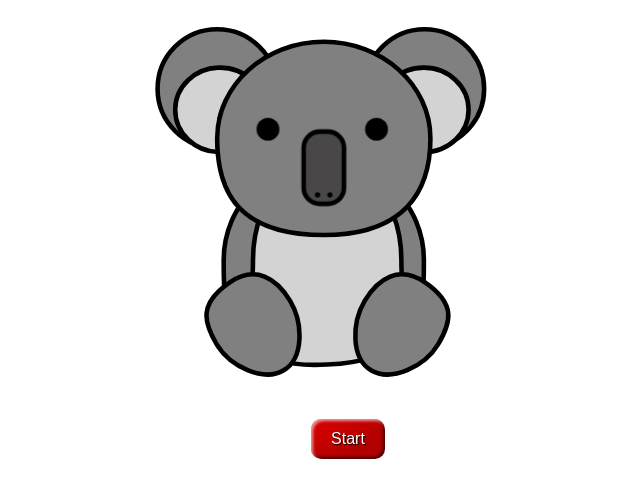
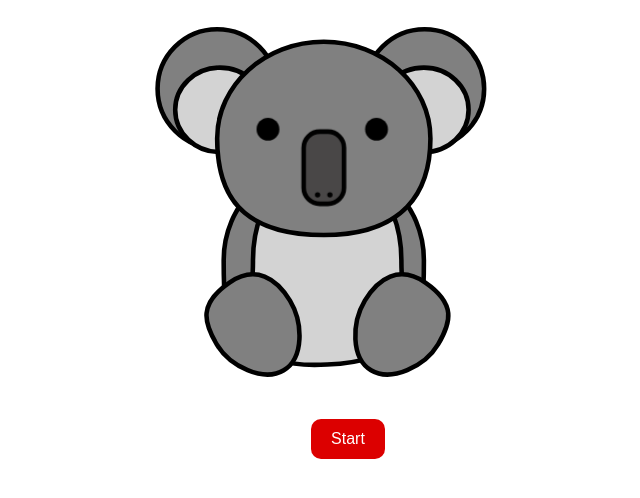
Before and after one commit to JamesWicks01/VirtualPet, a website: page client/index.html in a window 1280 px wide. Shown: the part 40-538 px from the top of the page, without its empty margins (292-932 px from the left). Drawn offline with Linux system fonts and the light colour scheme.

Commit message:
Update style.css

```diff
--- a/client/css/style.css
+++ b/client/css/style.css
@@ -25,14 +25,11 @@ button {
     border: 0;
     line-height: 2.5;
     padding: 0 20px;
-    font-size: 1rem;
+    font-size: 1em;
     text-align: center;
     color: #fff;
-    text-shadow: 1px 1px 1px #000;
     border-radius: 10px;
     background-color: rgba(220, 0, 0, 1);
-    background-image: linear-gradient(to top left, rgba(0, 0, 0, 0.2), rgba(0, 0, 0, 0.2) 30%, rgba(0, 0, 0, 0));
-    box-shadow: inset 2px 2px 3px rgba(255, 255, 255, 0.6), inset -2px -2px 3px rgba(0, 0, 0, 0.6);
 }
 
 #virutalPet {
```
